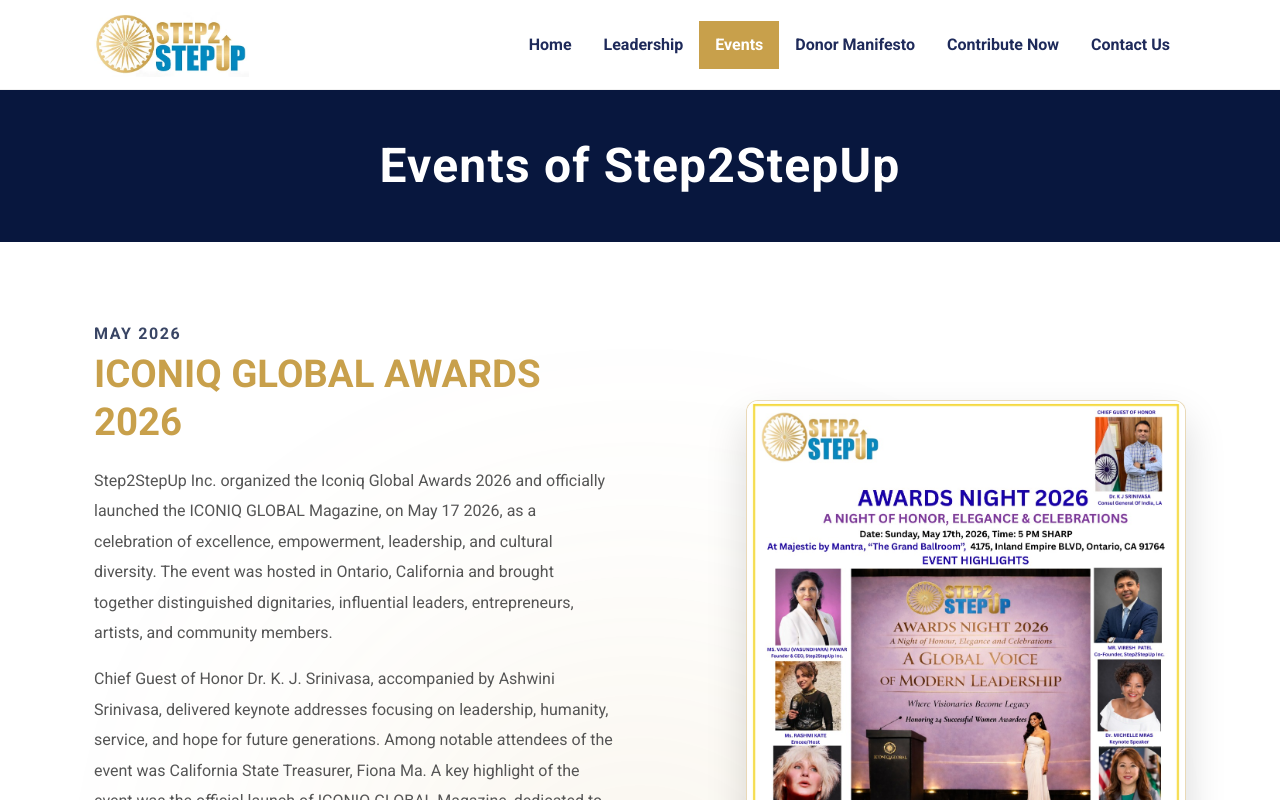
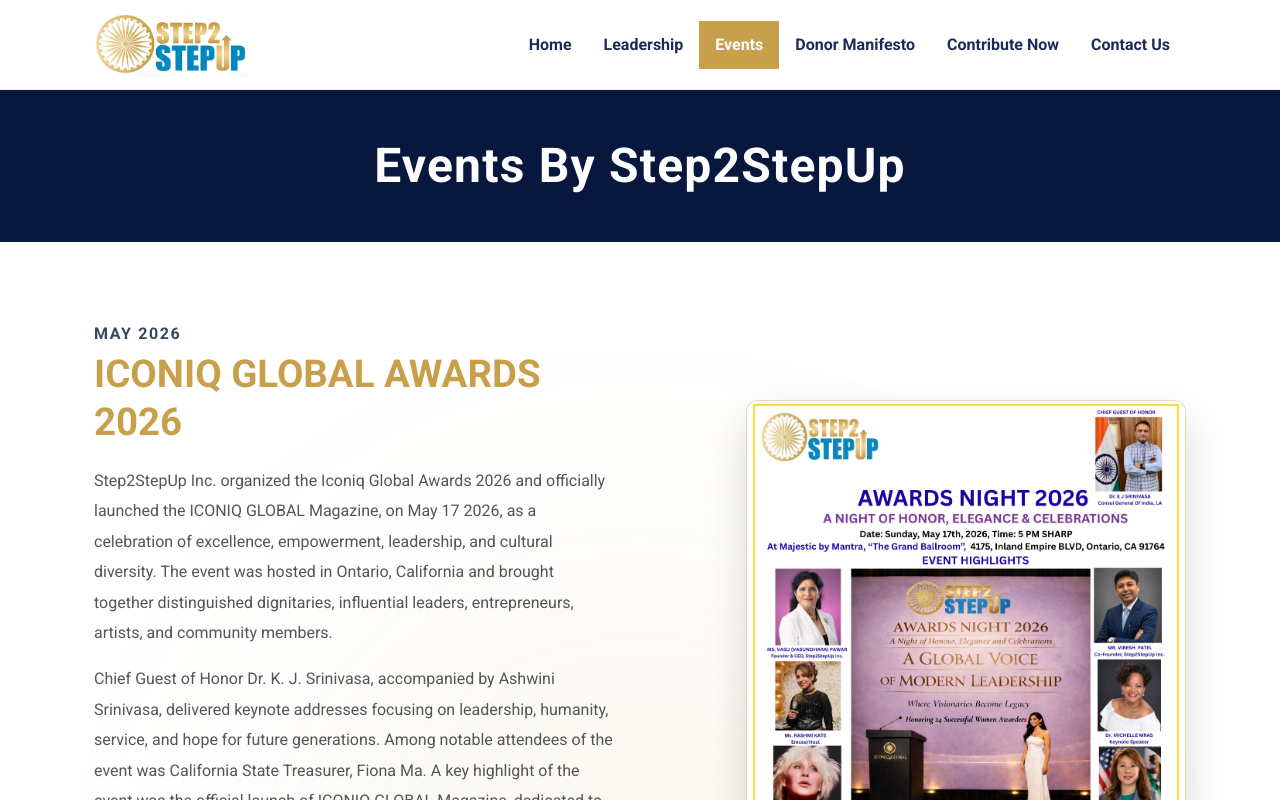
Before and after one commit to MrAkhilMalvi/step2stepup-2026, a Next.js app: page /events in a window 1280 px wide. Shown: the top 800 px of the page. Built offline with nearby package versions, Linux system fonts and the light colour scheme.

Commit message:
evnets heading updated

```diff
--- a/src/views/Events.tsx
+++ b/src/views/Events.tsx
@@ -15,7 +15,7 @@
       <section className="bg-[#08173E] py-[30px] md:py-[40px] relative">
         <div className="mx-auto max-w-[1140px] px-4 md:px-6">
           <h1 className="text-center text-[clamp(1.8rem,4vw,3rem)] font-semibold text-white tracking-wide">
-            Events of Step2StepUp
+            Events By Step2StepUp
           </h1>
         </div>
       </section>
```
